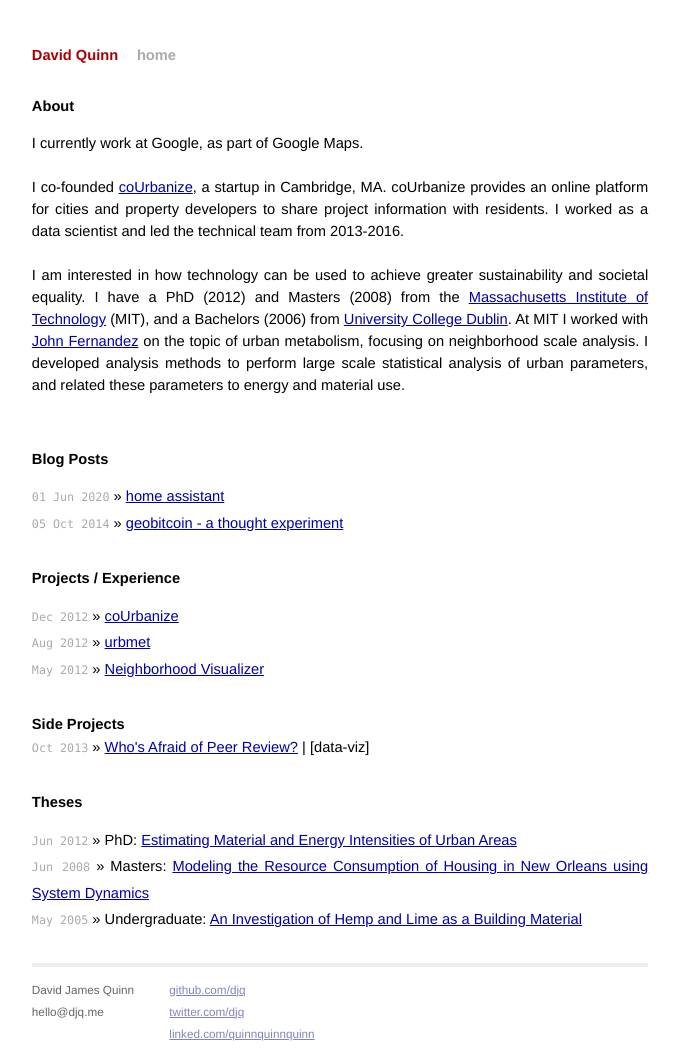
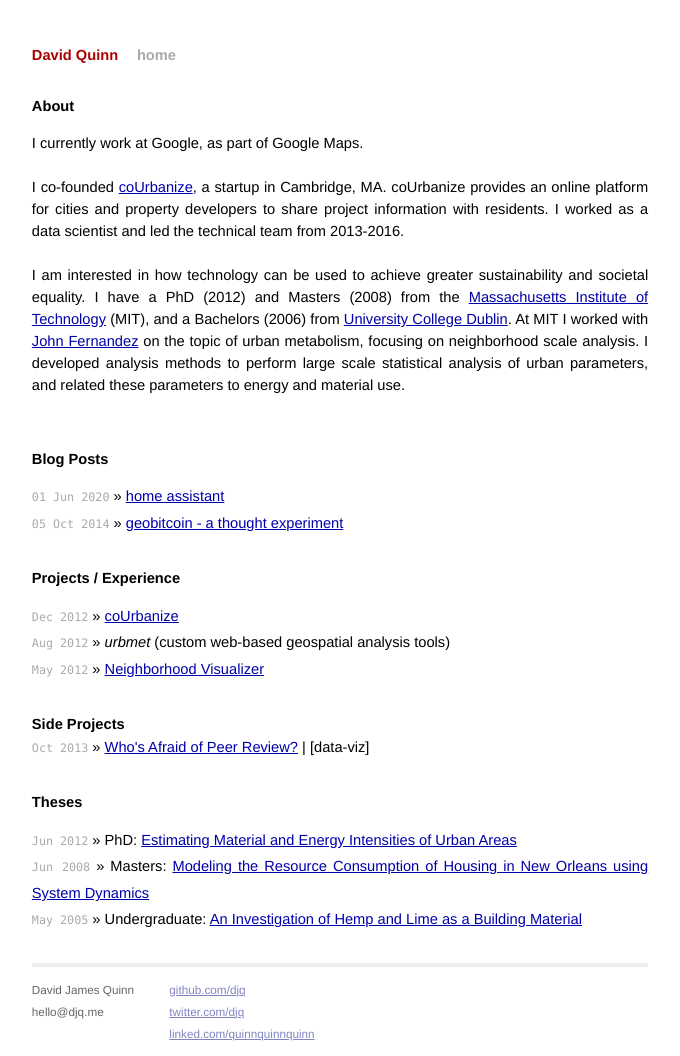
Before and after one commit to djq/djq.github.com, a Jekyll site: the page built from index.html, in a window 1280 px wide. Shown: the whole page, without its empty margins (300-980 px from the left). Built offline with Jekyll 4.4.1, drawn with Linux system fonts in a browser that asks for light colours.

Commit message:
Update index.html

```diff
--- a/index.html
+++ b/index.html
@@ -26,7 +26,7 @@
   <h1>Projects / Experience</h1>
   <ul class="posts">
     <li><span>Dec 2012</span> &raquo; <a href="http://courbanize.com">coUrbanize</a></li>
-    <li><span>Aug 2012</span> &raquo; <a href="http://urbmet.com">urbmet</a></li>
+     <li><span>Aug 2012</span> &raquo; <i>urbmet</i> (custom web-based geospatial analysis tools)</li>
     <li><span>May 2012</span> &raquo; <a href="http://urbmet.org">Neighborhood Visualizer</a></li>
   </ul>
 
```
